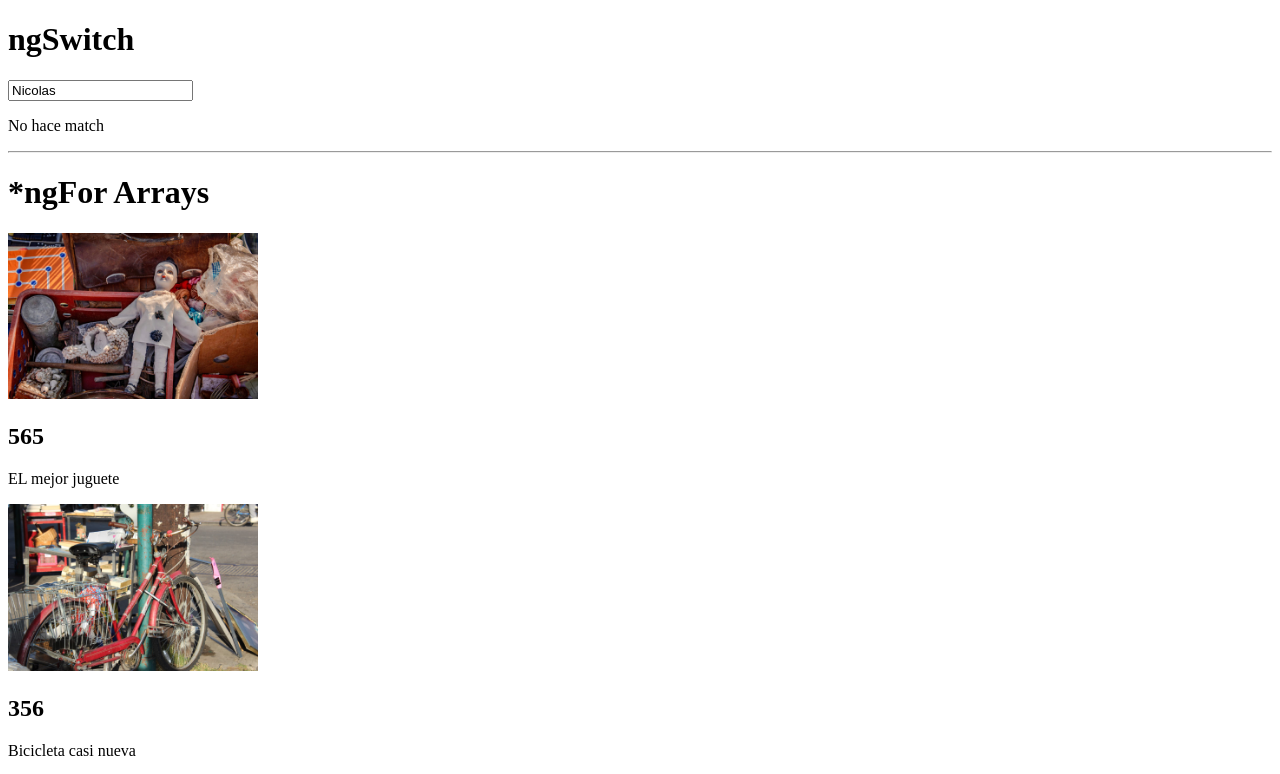
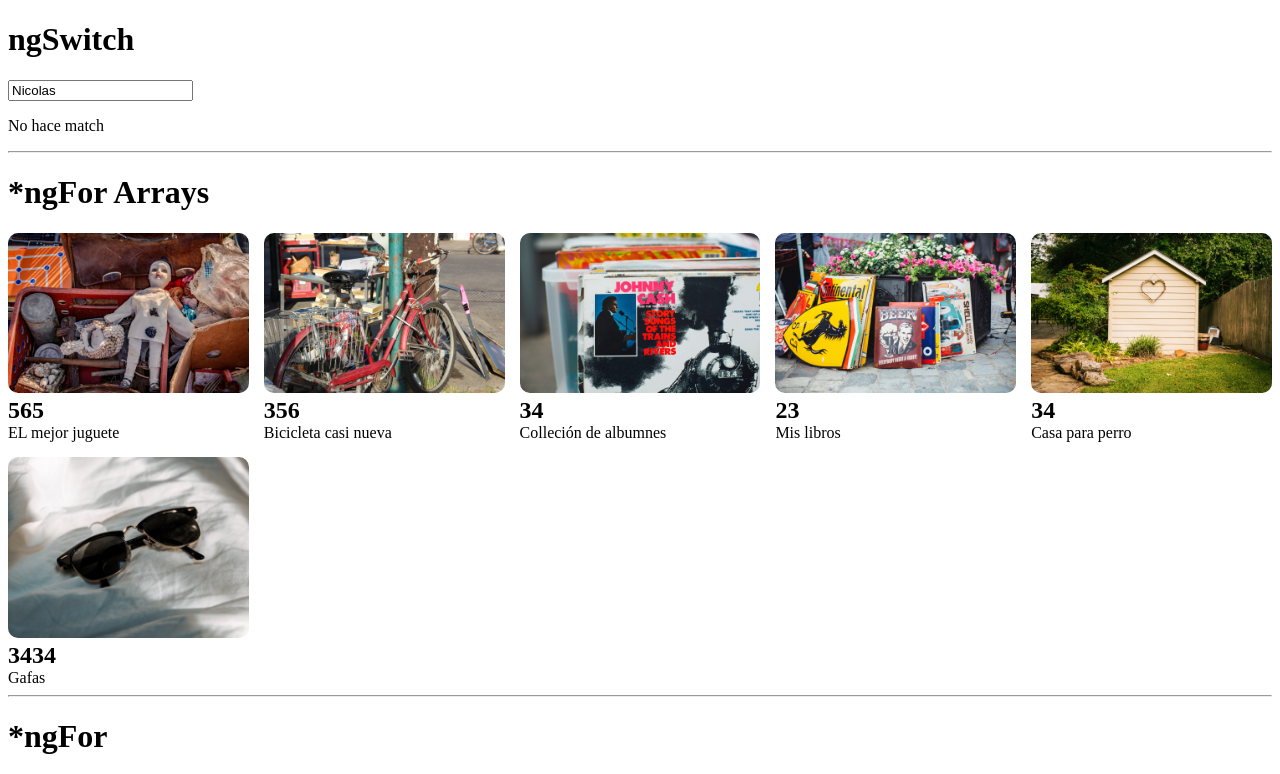
Before and after one commit to Jonagarme/CursoAngularPlatzi, an Angular app: page / in a window 1280 px wide. Shown: the top 774 px of the page. Built offline with nearby package versions, Linux system fonts and the light colour scheme.

Commit message:
dando estilo a los productos y media query para responsive

```diff
--- a/src/app/app.component.html
+++ b/src/app/app.component.html
@@ -26,9 +26,9 @@
 <hr/>
 
 <h1>*ngFor Arrays</h1>
-<div>
+<div class="product--grid">
   <div *ngFor="let product of products">
-    <img width="250" [src]="product.image" alt="image">
+    <img  [src]="product.image" alt="image">
     <h2>{{product.price}}</h2>
     <p>{{product.name}}</p>
   </div>
@@ -96,4 +96,4 @@
 <h2>{{ "Hola Mundo".repeat(5) }}</h2>
 <p>3 + 3 = {{ 3 + 3 }}</p>
 <h3>Hola, soy {{ name }} y tengo {{ age }}</h3>
-<img src="{{ img }}" alt="image" height="400" />
+<img width="200" src="{{ img }}" alt="image" height="400" />
--- a/src/app/app.component.scss
+++ b/src/app/app.component.scss
@@ -4,3 +4,25 @@
     overflow: scroll;
     background-color: darksalmon;
 }
+
+.product--grid{
+   display: flex;
+   flex-direction: column;
+    div {
+        img{
+            width: 100%;
+            border-radius: 10px;
+        }
+        h2,p{
+            margin: 0;
+        }
+    }
+}
+
+@media screen and (min-width: 40em){
+    .product--grid{
+        display: grid;
+        grid-template-columns: repeat(5, 1fr);
+        grid-gap: 15px;
+    }
+}
```
